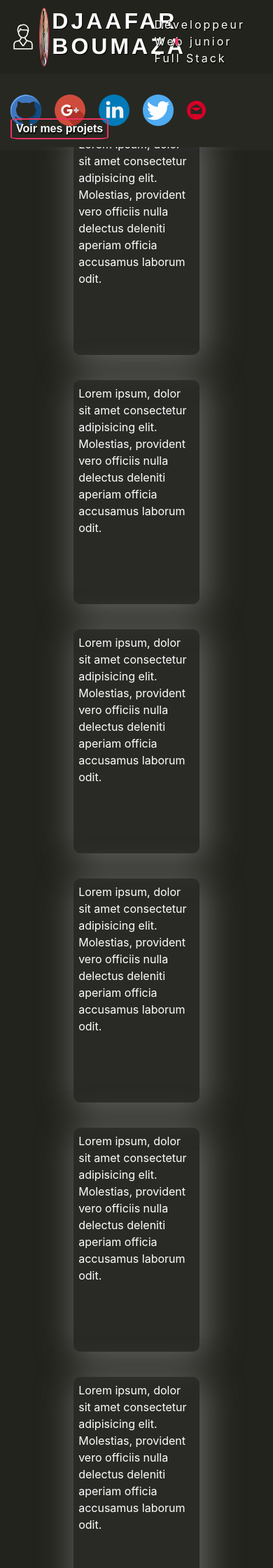
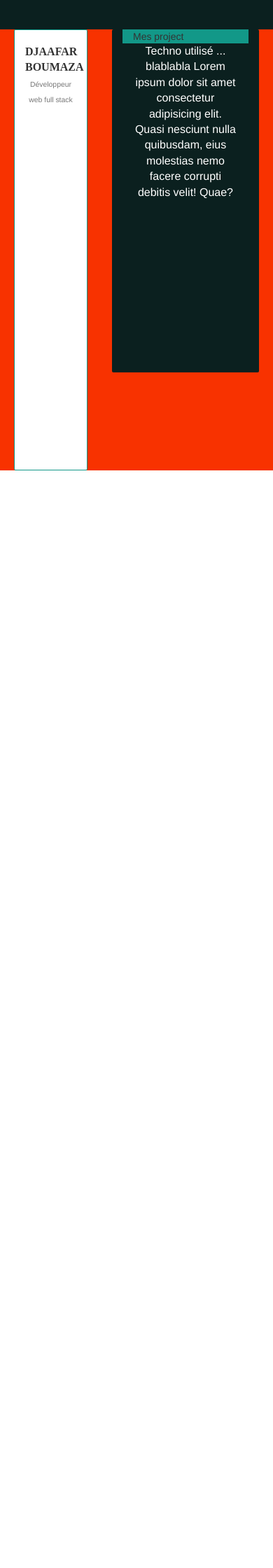
Before and after one commit to NullCodeXx/eportfolio, a PHP site: page / in a window 390 px wide. Shown: the top 2240 px of the page at 70% size. After the commit the page ends 672 px from the top, so only its background shows below. Run offline with PHP 8.4, Linux system fonts and the light colour scheme; data that the repository does not hold is empty; some libraries are stand-ins or nearby versions; some web fonts are replaced.

Commit message:
big release and refonte site

```diff
--- a/css/style.css
+++ b/css/style.css
@@ -37,22 +37,6 @@
 }
 
 
-/* END KEYFRAMES START PAGE */
-
-body {
-    background-color: #22231C;
-}
-
-
-/* MESSAGE MAINTENANCE */
-
-.maintenance-working {
-    color: #FFFFFF;
-    text-align: center;
-    font-size: 1em;
-}
-
-
 /* ADD FONT-FACE */
 
 @font-face {
@@ -61,368 +45,161 @@ body {
 }
 
 
-/* HEADER */
+/*
+    and "et",
+    only "uniquement"
+    not "non".
+    "ou", il suffit d'énumérer différentes media queries à la suite, séparées par des virgules :
+    si l'une d'entre elles est valable, alors l'ensemble de la règle sera appliquée.
+ */
 
-.header {
-    height: 105px;
-    background-color: #272822;
+
+/* Très petits appareils Téléphones (largeur < 768px)	*/
+
+@media screen and (max-width: 768px) {
+    #header {
+        height: 3em;
+        background-color: rgb(11, 32, 31);
     }
-
-.bloc-header {
-    background-color: #22231C;
+    .header {}
+    .body-section {
         height: 100%;
-    display: flex;
-    justify-content: space-around;
-    align-items: center;
-    animation: start;
-    animation-duration: 1s;
+        background-color: rgb(248, 50, 0);
     }
-
-#logo-profile {
-    width: 10%;
-    height: 35%;
-    display: flex;
-    animation: start;
-    animation-duration: 1s;
-    animation: rotate;
-    animation-duration: 3s;
+    .block-profil {
+        height: 45em;
+        background-color: rgb(255, 255, 255);
+        border: 1px solid #129888;
+        border-radius: 2px;
+        margin-left: 8.33333333%;
     }
-
-.photo-link {
-    height: 100%;
-    width: 15%;
-    display: flex;
-    justify-content: center;
-    align-items: center;
+    .name {
+        font-size: 1em;
+        font-weight: 900;
+        font-family: "amita-regular.ttf";
     }
-
-#photo-profile {
-    width: 60%;
-    height: 80%;
-    border-radius: 100%;
-    display: flex;
-    justify-content: flex-start;
-    animation: start;
-    animation-duration: 1s;
-    border: 1px solid #EC3360;
+    .block-project {
+        height: 35em;
+        background-color: rgb(11, 32, 31);
+        border-radius: 2px;
+        margin-left: 8.33333333%;
     }
-
-.name {
+    .project-head {
+        background-color: #129888;
+    }
+    .project-body {
         color: #fff;
-    font-size: 2em;
-    letter-spacing: 4px;
-    font-weight: 900;
-    font-family: "amita-regular.ttf", Helvetica, sans-serif;
-    text-shadow: 1px 1px 1px #000;
-    animation: start;
-    animation-duration: 1s;
     }
-
-.hrUnderTitle1 {
-    width: 3%;
-    background-color: #EC3360;
-    -ms-transform: rotate(90deg);
-    /* IE 9 */
-    -webkit-transform: rotate(90deg);
-    /* Chrome, Safari, Opera */
-    transform: rotate(90deg);
-    border: 2px solid #EC3360;
-    margin-top: 8%;
-    margin-left: -5%;
-}
-
-.functionJob {
-    color: #fff;
-    font-size: 1em;
-    top: 10px;
-    letter-spacing: 3px;
-    margin-top: 8%;
-    margin-left: -10%;
-    text-shadow: 1px 1px 1px #000;
-    animation: start;
-    animation-duration: 1s;
-}
-
-.bloc-header-logo {
-    height: 100%;
-    display: flex;
-    justify-content: space-around;
-    align-items: center;
-    background-color: #272822;
-}
-
-#logos-reseaux1 {
-    width: 70%;
-    height: 100%;
-    display: flex;
-    animation: start;
-    animation-duration: 1s;
-}
-
-#logos-reseaux1:hover {
-    width: 70%;
-    height: 100%;
-    display: flex;
-    filter: saturate(200%);
-}
-
-#logos-reseaux2 {
-    width: 70%;
-    height: 100%;
-    display: flex;
-    animation: start;
-    animation-duration: 1s;
-}
-
-#logos-reseaux2:hover {
-    width: 70%;
-    height: 100%;
-    display: flex;
-    filter: saturate(200%);
-}
-
-#logos-reseaux3 {
-    width: 70%;
-    height: 100%;
-    display: flex;
-    animation: start;
-    animation-duration: 1s;
-}
-
-#logos-reseaux3:hover {
-    width: 70%;
-    height: 100%;
-    display: flex;
-    filter: saturate(200%);
-}
-
-#logos-reseaux4 {
-    width: 70%;
-    height: 100%;
-    display: flex;
-    border-radius: 100%;
-    animation: start;
-    animation-duration: 1s;
-}
-
-#logos-reseaux4:hover {
-    width: 70%;
-    height: 100%;
-    display: flex;
-    border-radius: 100%;
-    filter: saturate(200%);
-}
-
-#logos-reseaux5 {
-    width: 25%;
-    height: 100%;
-    display: flex;
-    animation: start;
-    animation-duration: 1s;
-}
-
-#logos-reseaux5:hover {
-    width: 25%;
-    height: 100%;
-    display: flex;
-    filter: saturate(200%);
-}
-
-.border-line {
-    height: 5px;
-    width: 100%;
-    background-color: #272822;
-    animation: start;
-    animation-duration: 1s;
 }
 
 
-/* FIN HEADER */
+/* Petits appareils Tablettes (largeur ≥ 768px)*/
 
-
-/*ROLLET SHUTTER + BUTTON */
-
-.button {
-    background-color: transparent;
+@media screen and (min-width: 768px) and (max-width: 992px) {
+    #header {
+        height: 4em;
+        background-color: rgb(11, 32, 31);
+    }
+    .body-section {
+        height: 100%;
+        background-color: rgb(255, 157, 0);
+    }
+    .block-profil {
+        height: 45em;
+        background-color: rgb(255, 255, 255);
+        border: 1px solid #129888;
+        border-radius: 2px;
+        margin-left: 8.33333333%;
+    }
+    .name {
+        font-size: 1em;
+        font-weight: 900;
+        font-family: "amita-regular.ttf";
+    }
+    .block-project {
+        height: 35em;
+        background-color: rgb(11, 32, 31);
+        border-radius: 2px;
+        margin-left: 8.33333333%;
+    }
+    .project-head {
+        background-color: #129888;
+    }
+    .project-body {
         color: #fff;
-    text-shadow: 1px 2px 2px #000;
-    border: 2px solid #EC3360;
-    border-radius: 10%;
-    font-weight: 600;
-    position: fixed;
     }
-
-.main {
-    font-family: 'Times New Roman', Times, serif;
-    height: 100%;
-    width: 0%;
-    position: absolute;
-    display: flex;
-    align-items: center;
-    flex-direction: column;
-    color: #EC3360;
-    transition: 0.5s;
-}
-
-.hrUnderTitle {
-    width: 80%;
-    background-color: #EC3360;
-}
-
-.insidemain {
-    letter-spacing: 2px;
-    font-weight: 900;
-    font-family: Arial, Helvetica, sans-serif;
-    text-shadow: 1px 1px 1px #000;
-    transition: 0.3s;
-    opacity: 0;
-}
-
-.ulProject {
-    list-style: none;
-}
-
-.parafProject {
-    overflow: hidden;
-    text-overflow: ellipsis;
-}
-
-.text-project {
-    text-decoration: none;
-    text-transform: capitalize;
-    background-color: #EC3360;
-    color: #fff;
-    font-weight: 900;
-}
-
-.scrollmain {
-    /*overflow: auto;*/
-    padding-right: 5%;
-    padding-left: 5%;
-}
-
-.scrollmain:vertical {
-    display: none;
 }
 
 
-/*ROLLET SHUTTER END*/
+/* Ordinateurs de bureau moyens (largeur ≥ 992px) */
 
-
-/* Bloc de projet prévisualisation */
-
-.sectionProject {
-    display: flex;
-    justify-content: center;
-    flex-direction: column;
-    align-items: center;
+@media screen and (min-width: 992px) and (max-width: 1200px) {
+    #header {
+        height: 5em;
+        background-color: rgb(11, 32, 31);
     }
-
-.previewProject {
-    width: 50%;
-    height: 20em;
-    background-color: rgba(48, 48, 48, 0.5);
+    .header {}
+    .body-section {
+        height: 100%;
+        background-color: rgb(238, 255, 0);
+    }
+    .block-profil {
+        height: 45em;
+        background-color: rgb(255, 255, 255);
+        border: 1px solid #129888;
+        border-radius: 2px;
+    }
+    .name {
+        font-size: 1em;
+        font-weight: 900;
+        font-family: "amita-regular.ttf";
+    }
+    .block-project {
+        height: 35em;
+        background-color: rgb(11, 32, 31);
+        border-radius: 2px;
+    }
+    .project-head {
+        background-color: #129888;
+    }
+    .project-body {
         color: #fff;
-    display: flex;
-    padding: 2%;
-    margin: 5%;
-    /* Ombrage */
-    -moz-box-shadow: 5px 5px 50px 5px #656565;
-    -webkit-box-shadow: 5px 5px 50px 5px #656565;
-    -o-box-shadow: 5px 5px 50px 5px #656565;
-    box-shadow: 5px 5px 50px 5px #656565;
-    filter: progid: DXImageTransform.Microsoft.Shadow(color=#656565, Direction=134, Strength=50);
-    -moz-border-radius: 10px;
-    -webkit-border-radius: 10px;
-    border-radius: 10px;
+    }
 }
 
 
-/* SKILLS */
+/* Ordinateurs de bureau de grande taille (largeur ≥ 1200px)*/
 
-.sectionSkill {
-    background-color: #fff;
+@media screen and (min-width: 1200px) {
+    #header {
+        height: 6em;
+        background-color: rgb(11, 32, 31);
     }
-
-.titleSkills {
-    color: #4d76ba;
-    font-weight: 600;
-    text-align: center;
-    line-height: 8;
+    .header {}
+    .body-section {
+        height: 100%;
+        background-color: rgb(255, 255, 255);
     }
-
-.divSkills {
-    height: 20em;
-    width: 100%;
-    background-color: #fff;
-    display: flex;
-    justify-content: space-around;
-    align-items: center;
+    .block-profil {
+        height: 45em;
+        background-color: rgb(255, 255, 255);
+        border: 1px solid #129888;
+        border-radius: 2px;
     }
-
-.skills>p {
-    color: #4d76ba;
-    font-weight: 600;
-    text-align: center;
-    padding: 2%;
-    margin: 2%;
+    .name {
+        font-size: 1em;
+        font-weight: 900;
+        font-family: "amita-regular.ttf";
     }
-
-
-/* END SKILLS */
-
-
-/* FOOTER */
-
-.sectionFooter {
-    height: 20em;
-    width: 100%;
-    background-color: #4D76BA;
-    display: flex;
-    justify-content: space-around;
-    align-items: center;
+    .block-project {
+        height: 35em;
+        background-color: rgb(11, 32, 31);
+        border-radius: 2px;
     }
-
-.blocFooter {
-    height: 10em;
-    width: 20%;
-    padding: 10px;
-    background-color: #4D76BA;
-    text-align: center;
+    .project-head {
+        background-color: #129888;
     }
-
-.contact {
+    .project-body {
         color: #fff;
-    font-weight: 600;
-    text-decoration: none;
     }
-
-.contact:hover {
-    color: #fff;
-    font-weight: 900;
-    text-decoration: none;
 }
-
-.monCV {
-    color: #fff;
-    font-weight: 600;
-    text-decoration: none;
-}
-
-.monCv:hover {
-    color: #fff;
-    font-weight: 900;
-    text-decoration: none;
-}
-
-.mesReseaux {
-    color: #fff;
-    font-weight: 600;
-    text-decoration: none;
-}
-
-.mesReseaux:hover {
-    color: #fff;
-    font-weight: 900;
-    text-decoration: none;
-}
--- a/index.php
+++ b/index.php
@@ -23,44 +23,57 @@ foreach($all as $f) {
 <!DOCTYPE html>
 <html lang="fr">
 <head>
+<head>
 <meta charset="UTF-8">
-    <meta name="viewport" content="width=device-width, initial-scale=1.0">
 <meta http-equiv="X-UA-Compatible" content="ie=edge">
-    <link rel="stylesheet" href="css/bootstrap4/css/bootstrap.min.css" />
+<meta name="viewport" content="width=device-width, initial-scale=1, maximum-scale=1, user-scalable=no"><link rel="stylesheet" href="css/bootstrap4/css/bootstrap.min.css" />
 <link rel="stylesheet" href="css/style.css" />
 <link rel="stylesheet" href="css/font-awesome-4.7.0/css/font-awesome.min.css">
+<!-- Latest compiled and minified CSS -->
+<link rel="stylesheet" href="https://maxcdn.bootstrapcdn.com/bootstrap/3.3.7/css/bootstrap.min.css" integrity="sha384-BVYiiSIFeK1dGmJRAkycuHAHRg32OmUcww7on3RYdg4Va+PmSTsz/K68vbdEjh4u" crossorigin="anonymous">
+
+<!-- Optional theme -->
+<link rel="stylesheet" href="https://maxcdn.bootstrapcdn.com/bootstrap/3.3.7/css/bootstrap-theme.min.css" integrity="sha384-rHyoN1iRsVXV4nD0JutlnGaslCJuC7uwjduW9SVrLvRYooPp2bWYgmgJQIXwl/Sp" crossorigin="anonymous">
+
+<!-- Latest compiled and minified JavaScript -->
+<script src="https://maxcdn.bootstrapcdn.com/bootstrap/3.3.7/js/bootstrap.min.js" integrity="sha384-Tc5IQib027qvyjSMfHjOMaLkfuWVxZxUPnCJA7l2mCWNIpG9mGCD8wGNIcPD7Txa" crossorigin="anonymous"></script>
 <link rel="icon" type="image/png" href="content/logos/db.png" />
-    <!-- Materialize
+<title>Djaâfar BOUMAZA || ePortfolio </title><!-- Materialize
       <link rel="stylesheet" type="text/css" media="screen,projection" href="css/materialize/css/materialize.min.css" />
       <link href="https://fonts.googleapis.com/icon?family=Material+Icons" rel="stylesheet">
     -->
-    <title>Djaâfar BOUMAZA || ePortfolio </title>
 </head>
 
-<body class="container-fluid">
-    <header class="row header">
-        <div class="col-md-9 col-xs-3 bloc-header">
-          <img id="logo-profile" src="./content/logos/user.svg" alt="Photo utilisateur">
-          <a href="index.php" title="Accueil" class="photo-link"><img id="photo-profile" src="./content/photo/photo-reseaux.png" alt="Logo utilisateur"></a>
-          <h1 class="name">DJAAFAR BOUMAZA</h1>
-          <hr class="hrUnderTitle1">
-          <p class="flow-text functionJob">Développeur Web junior Full Stack</p>
+<body>
+    <header class="container-fluid row header" id="header"></header>
+
+  <div class="row body-section">
+    <div class="col-xs-3 col-sm-4 col-md-4 col-lg-4 col-md-offset-1 block-profil">
+    <h1 class="lead text-center"><span class="name">DJAAFAR BOUMAZA</span> <small>Développeur web full stack</small></h1>
     </div>
-        <div class="col-md-3 bloc-header-logo">
-          <a href="https://github.com/djaafarcode" title="Voir mes projets Github"><img id="logos-reseaux1" src="./content/logos/github.svg" alt="Logo Github"></a>
-          <a href="https://plus.google.com/102441240849299749508" title="Visitez mon compte Google Plus"><img id="logos-reseaux2" src="./content/logos/google-plus.svg" alt="Logo Google Plus"></a>
-          <a href="https://www.linkedin.com/in/djaafar-boumaza-84a867146/" title="Voir mon profil Linkedin"><img id="logos-reseaux3" src="./content/logos/linkedin.svg" alt="Logo Linkedin"></a>
-          <a href="https://twitter.com/djaafarcode?lang=fr" title="Visitez mon twitter"><img id="logos-reseaux4" src="./content/logos/twitter.svg" alt="Logo Twitter"></a>
-          <a href="mailto:code-db_@outlook.fr" title="Me contacter"><img id="logos-reseaux5" src="./content/logos/mail.svg" alt="Logo E-Mail"></a>
+    <div class="col-xs-6 col-sm-6 col-md-6 col-lg-6 col-md-offset-1 block-project">
+      <div class="col-xs-12 col-sm-12 col-md-12 col-lg-12 project-head">Mes project</div>
+      <div class="col-xs-12 col-sm-12 col-md-12 col-lg-12 project-body">
+        <p class="lead text-center">Techno utilisé ... blablabla Lorem ipsum dolor sit amet consectetur adipisicing elit. Quasi nesciunt nulla quibusdam, eius molestias nemo facere corrupti debitis velit! Quae?</p>
       </div>
-        <div class="border-line"></div>
-    </header>
-    <p class="maintenance-working">Le portfolio est en production et seras mis a jour prochainement, a très bientôt !</p>
+    </div>
+
+  </div>
+    <!--
+      Reseaux
+
+      <ul>
+        <li><a href="https://github.com/djaafarcode" title="Voir mes projets Github"><img id="logos-reseaux1" src="./content/logos/github.svg" alt="Logo Github"></a></li>
+        <li><a href="https://plus.google.com/102441240849299749508" title="Visitez mon compte Google Plus"><img id="logos-reseaux2" src="./content/logos/google-plus.svg" alt="Logo Google Plus"></a></li>
+        <li><a href="https://plus.google.com/102441240849299749508" title="Visitez mon compte Google Plus"><img id="logos-reseaux2" src="./content/logos/google-plus.svg" alt="Logo Google Plus"></a></li>
+        <li><a href="https://www.linkedin.com/in/djaafar-boumaza-84a867146/" title="Voir mon profil Linkedin"><img id="logos-reseaux3" src="./content/logos/linkedin.svg" alt="Logo Linkedin"></a></li>
+        <li><a href="https://twitter.com/djaafarcode?lang=fr" title="Visitez mon twitter"><img id="logos-reseaux4" src="./content/logos/twitter.svg" alt="Logo Twitter"></a></li>
+        <li><a href="mailto:code-db_@outlook.fr" title="Me contacter"><img id="logos-reseaux5" src="./content/logos/mail.svg" alt="Logo E-Mail"></a></li>
+      </ul>
+
+    Volet Deroulant
+
     <button class="button" class="btnViewProject">Voir mes projets</button>
-
-    <!-- VOLET -->
-
-
     <section class="main">
         <h2 class="insidemain"><span class="titleProject">Mes Projets</span></h2>
         <hr class="hrUnderTitle">
@@ -70,40 +83,17 @@ foreach($all as $f) {
           </ul>
         </div>
     </section>
-    <!-- FIN VOLET -->
-    <section class="sectionProject">
-      <div class="previewProject">Lorem ipsum, dolor sit amet consectetur adipisicing elit. Molestias, provident vero officiis nulla delectus deleniti aperiam officia accusamus laborum odit.</div>
-      <div class="previewProject">Lorem ipsum, dolor sit amet consectetur adipisicing elit. Molestias, provident vero officiis nulla delectus deleniti aperiam officia accusamus laborum odit.</div>
-      <div class="previewProject">Lorem ipsum, dolor sit amet consectetur adipisicing elit. Molestias, provident vero officiis nulla delectus deleniti aperiam officia accusamus laborum odit.</div>
-      <div class="previewProject">Lorem ipsum, dolor sit amet consectetur adipisicing elit. Molestias, provident vero officiis nulla delectus deleniti aperiam officia accusamus laborum odit.</div>
-      <div class="previewProject">Lorem ipsum, dolor sit amet consectetur adipisicing elit. Molestias, provident vero officiis nulla delectus deleniti aperiam officia accusamus laborum odit.</div>
-      <div class="previewProject">Lorem ipsum, dolor sit amet consectetur adipisicing elit. Molestias, provident vero officiis nulla delectus deleniti aperiam officia accusamus laborum odit.</div>
-      <div class="previewProject">Lorem ipsum, dolor sit amet consectetur adipisicing elit. Molestias, provident vero officiis nulla delectus deleniti aperiam officia accusamus laborum odit.</div>
-      <div class="previewProject">Lorem ipsum, dolor sit amet consectetur adipisicing elit. Molestias, provident vero officiis nulla delectus deleniti aperiam officia accusamus laborum odit.</div>
-      <div class="previewProject">Lorem ipsum, dolor sit amet consectetur adipisicing elit. Molestias, provident vero officiis nulla delectus deleniti aperiam officia accusamus laborum odit.</div>
-    </section>
-
-    <section class="sectionSkill">
-      <h3 class="titleSkills">MES COMPÉTENCE TECHNIQUES</h3>
-      <div class="divSkills">
-        <div class="skills"><p>Lorem ipsum, dolor sit amet consectetur adipisicing elit. Molestias, provident vero officiis nulla delectus deleniti aperiam officia accusamus laborum odit.</p></div>
-        <div class="skills"><p>Lorem ipsum, dolor sit amet consectetur adipisicing elit. Molestias, provident vero officiis nulla delectus deleniti aperiam officia accusamus laborum odit.</p></div>
-        <div class="skills"><p>Lorem ipsum, dolor sit amet consectetur adipisicing elit. Molestias, provident vero officiis nulla delectus deleniti aperiam officia accusamus laborum odit.</p></div>
-      </div>
-    </section>
-
+    FIN VOLET
+    -->
     <footer>
-      <section class="sectionFooter">
-          <div class="blocFooter"><a href=""><i class="fa fa-address-book contact" aria-hidden="true">Me contacter</i></a></div>
-          <div class="blocFooter"><a href=""><i class="fa fa-address-book monCV" aria-hidden="true">Télécharger mon CV</i></a></div>
-          <div class="blocFooter"><a href=""><i class="fa fa-address-book mesReseaux" aria-hidden="true">Mon reseaux</i></a></div>
-      </section>
     </footer>
 
+    <!-- Volet js -->
     <script src="./script.js"></script>
-<!-- Temporaire, dans le fichier .gitignore, je le place ici cause probleme du dossier project.
-*
-!.gitignore
--->
+    <!-- Optional JavaScript -->
+        <!-- jQuery first, then Popper.js, then Bootstrap JS -->
+    <script src="https://code.jquery.com/jquery-3.2.1.slim.min.js" integrity="sha384-KJ3o2DKtIkvYIK3UENzmM7KCkRr/rE9/Qpg6aAZGJwFDMVNA/GpGFF93hXpG5KkN" crossorigin="anonymous"></script>
+    <script src="https://cdnjs.cloudflare.com/ajax/libs/popper.js/1.12.3/umd/popper.min.js" integrity="sha384-vFJXuSJphROIrBnz7yo7oB41mKfc8JzQZiCq4NCceLEaO4IHwicKwpJf9c9IpFgh" crossorigin="anonymous"></script>
+    <script src="https://maxcdn.bootstrapcdn.com/bootstrap/4.0.0-beta.2/js/bootstrap.min.js" integrity="sha384-alpBpkh1PFOepccYVYDB4do5UnbKysX5WZXm3XxPqe5iKTfUKjNkCk9SaVuEZflJ" crossorigin="anonymous"></script>
   </body>
 </html>
```
Also changed, not shown: indextest.php (added, +106 -0 lines), nbproject/project.xml (added, +9 -0 lines), 2 other files. Lines whose indentation alone changed are shown as unchanged.
